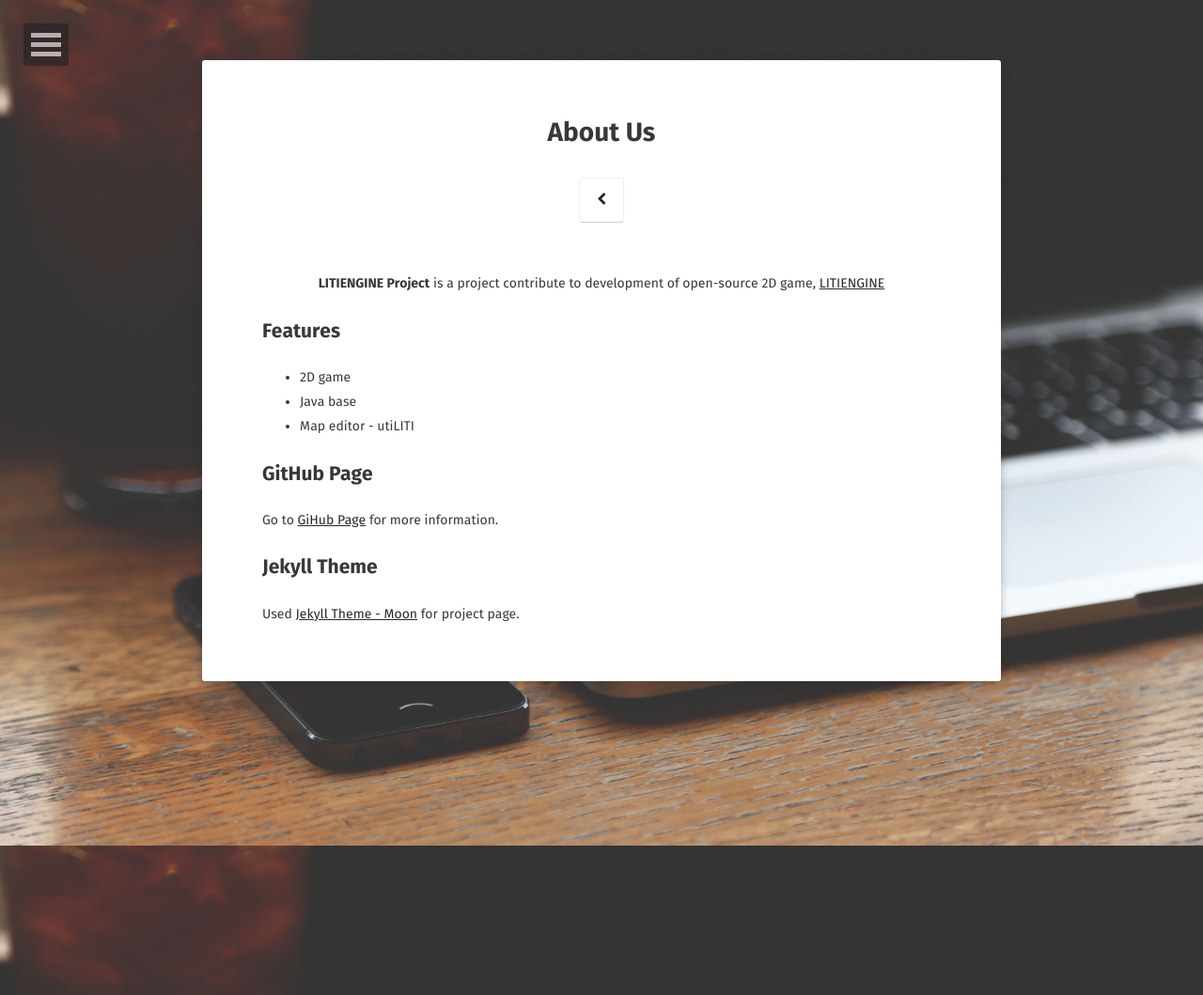
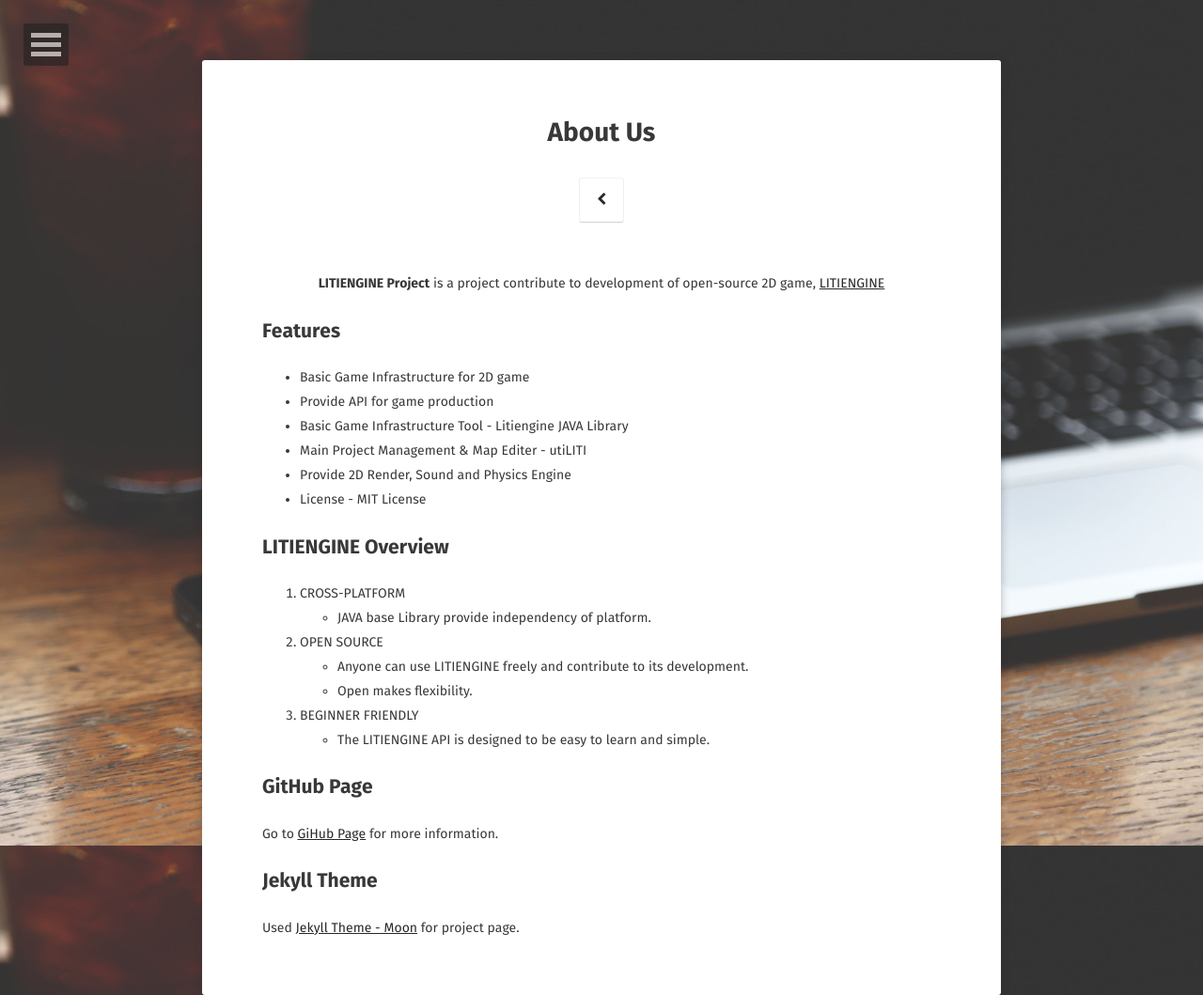
Before and after one commit to 20-2-SKKU-OSS/2020-2-OSS-1, a Jekyll site: the page built from about/index.md, in a window 1280 px wide. Shown: the whole page at 94% size. Built offline with Jekyll 4.4.1, drawn with Linux system fonts in a browser that asks for light colours; some web fonts are replaced.

Commit message:
20/11/13 Fill contents of the about

```diff
--- a/about/index.md
+++ b/about/index.md
@@ -10,9 +10,24 @@ comments: false
 
 ## Features
 
-* 2D game
-* Java base
-* Map editor - utiLITI
+* Basic Game Infrastructure for 2D game
+* Provide API for game production
+* Basic Game Infrastructure Tool - Litiengine JAVA Library
+* Main Project Management & Map Editer - utiLITI
+* Provide 2D Render, Sound and Physics Engine
+* License - MIT License
+
+## LITIENGINE Overview
+
+1. CROSS-PLATFORM
+* JAVA base Library provide independency of platform.
+
+2. OPEN SOURCE
+* Anyone can use LITIENGINE freely and contribute to its development.
+* Open makes flexibility.
+
+3. BEGINNER FRIENDLY
+* The LITIENGINE API is designed to be easy to learn and simple.
 
 ## GitHub Page
 
```
